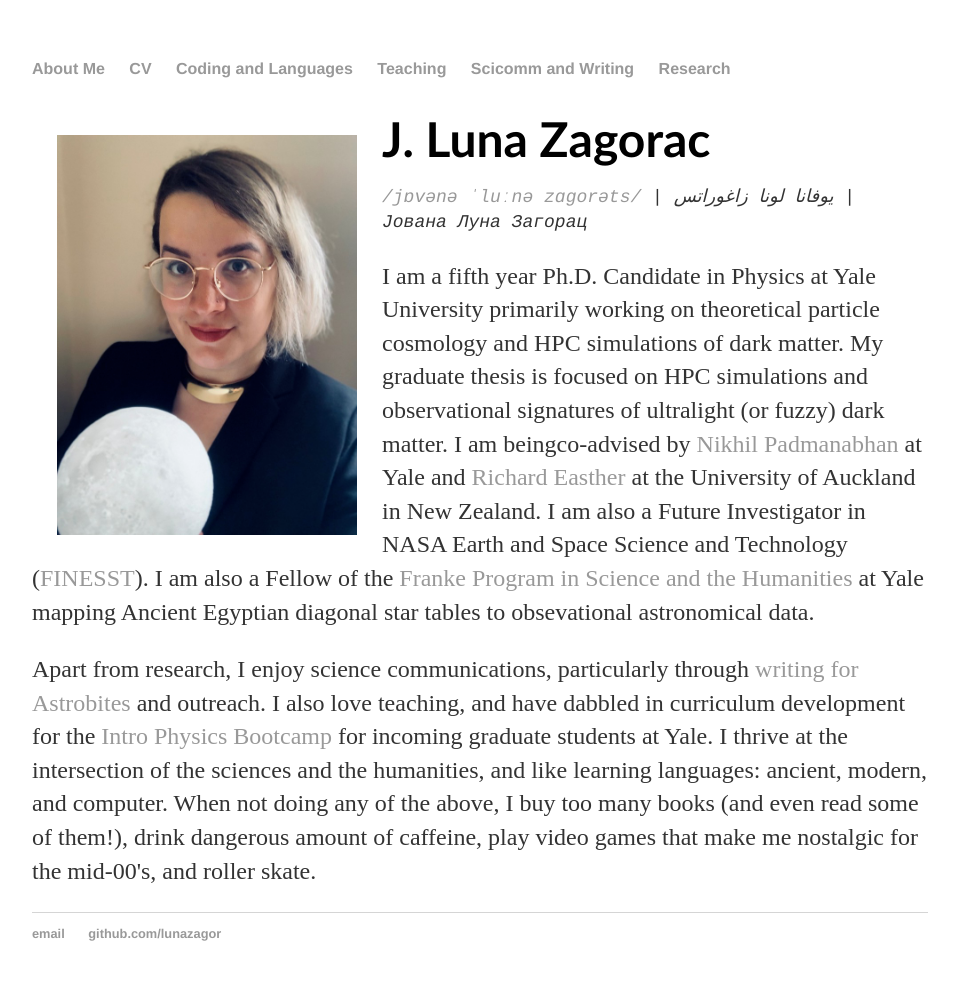
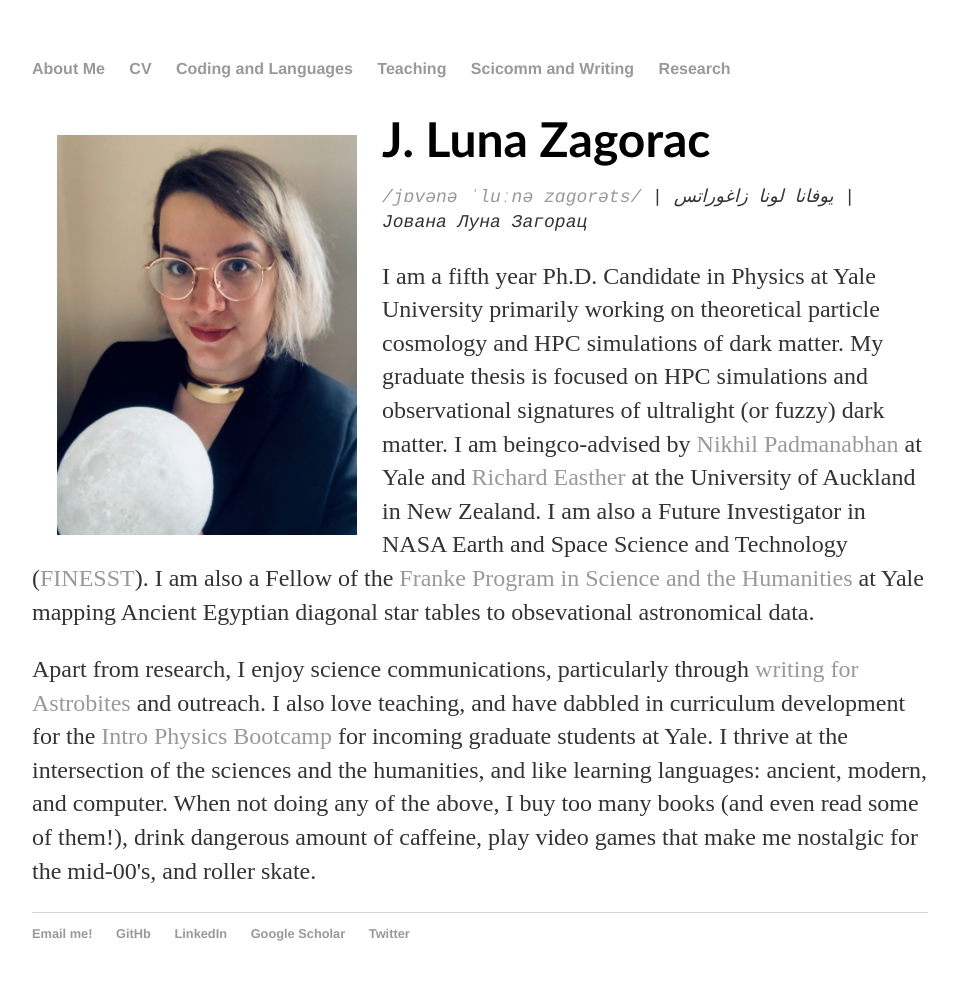
Before and after one commit to lunazagor/lunazagor.github.io, a Jekyll site: the page built from index.html, in a window 1280 px wide. Shown: the whole page, without its empty margins (160-1119 px from the left). Built offline with Jekyll 4.4.1, drawn with Linux system fonts in a browser that asks for light colours.

Commit message:
Update default.html

```diff
--- a/_layouts/default.html
+++ b/_layouts/default.html
@@ -23,8 +23,11 @@
 			</div><!-- /.container -->
 			<footer>
 	    		<ul>
-	        		<li><a href="mailto:luna.zagorac@yale.edu">email</a></li>
-	        		<li><a href="https://github.com/lunazagor">github.com/lunazagor</a></li>
+	        		<li><a href="mailto:luna.zagorac@yale.edu">Email me!</a></li>
+	        		<li><a href="https://github.com/lunazagor">GitHb</a></li>
+				<li><a href=https://https://www.linkedin.com/in/jlunazagorac/">LinkedIn</a></li>
+				<li><a href="https://scholar.google.com/citations?user=oj-mc-YAAAAJ&hl=en">Google Scholar</a></li>
+				<li><a href="https://twitter.com/cosmoloony">Twitter</a></li>
 				</ul>
 			</footer>
 		</body>
```
